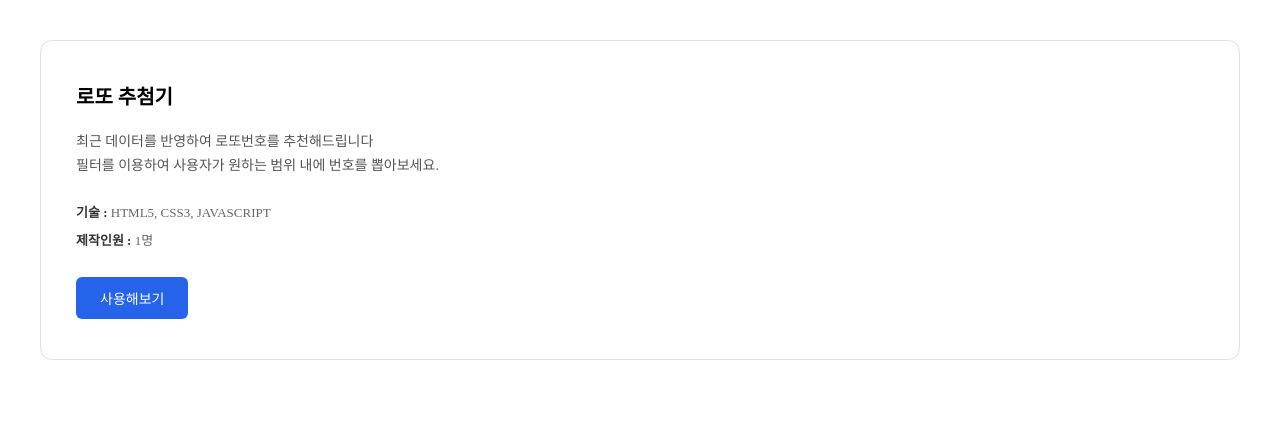
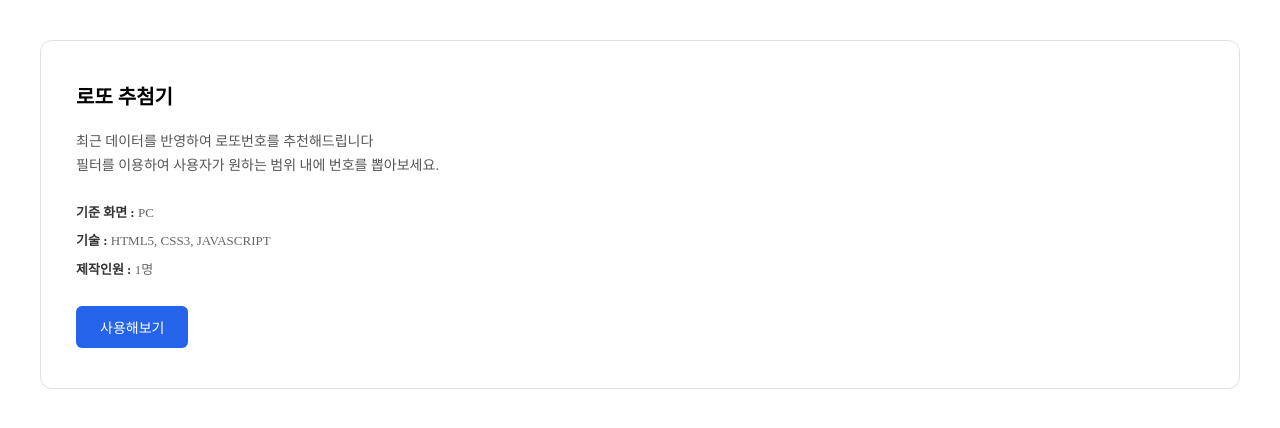
Before and after one commit to TELI6/MyHome, a plain HTML site: page projects.html in a window 1280 px wide. Shown: the part 220-648 px from the top of the page. Drawn offline with Linux system fonts and the light colour scheme; a script that the page names is missing.

Commit message:
Add files via upload

```diff
--- a/projects.html
+++ b/projects.html
@@ -35,6 +35,9 @@
                 </p>
                 <div class="project-info">
                     <div class="info-item">
+                        <span class="info-label">기준 화면 :</span> PC
+                    </div>
+                    <div class="info-item">
                         <span class="info-label">기술 :</span> HTML5, CSS3, JAVASCRIPT
                     </div>
                     <div class="info-item">
```
